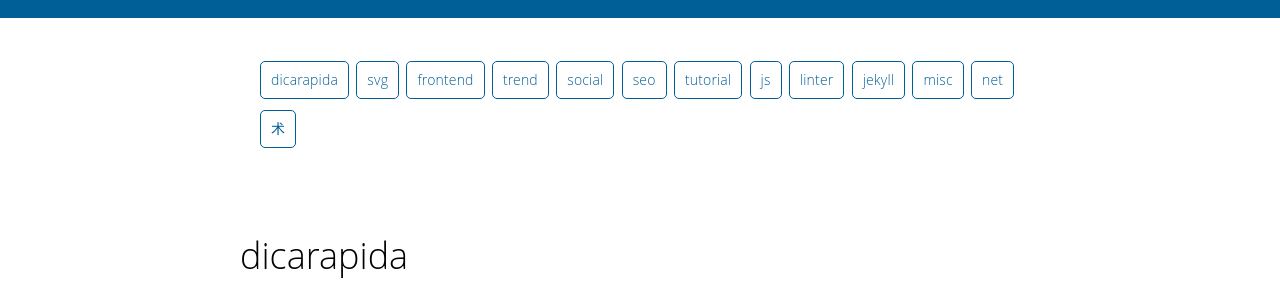
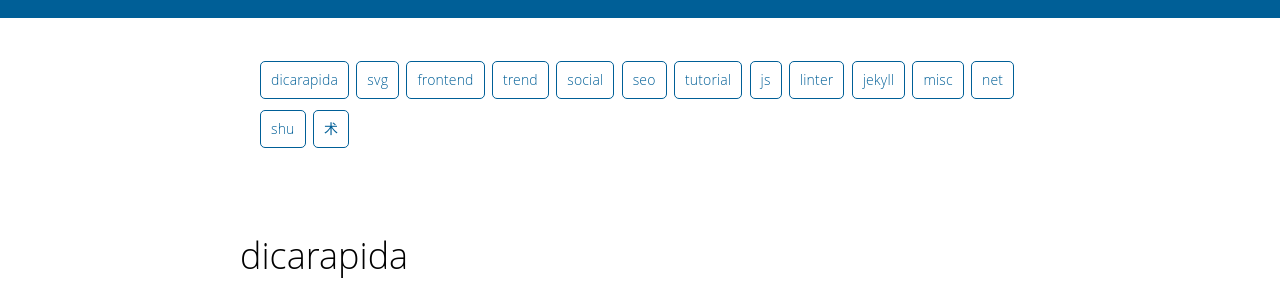
Before and after one commit to zhuangxu0/zhuangxu0.github.com, a Jekyll site: the page built from tags.html, in a window 1280 px wide and 900 px high, scrolled down 341 px. Shown: the part 141-441 px from the top of the window. Built offline with Jekyll 4.4.1, drawn with Linux system fonts in a browser that asks for light colours.

```diff
--- a/_posts/net/2017-07-21-network-1.md
+++ b/_posts/net/2017-07-21-network-1.md
@@ -8,7 +8,7 @@ main-class: 'net'
 color: '#7AAB13'
 tags:
 - "net"
-- "术"
+- "shu"
 categories:
 - Network
 twitter_text: 'How to use this template'
```
